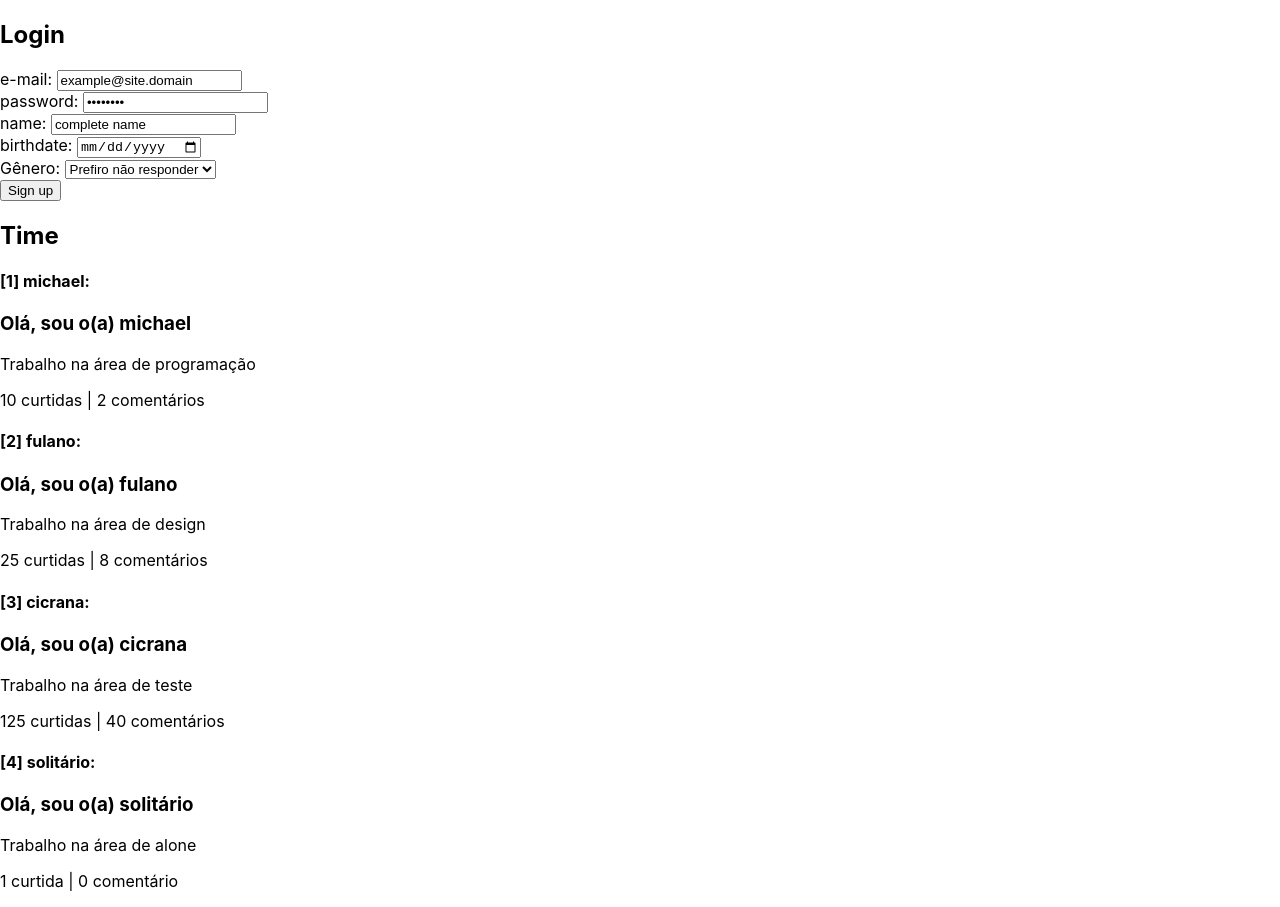
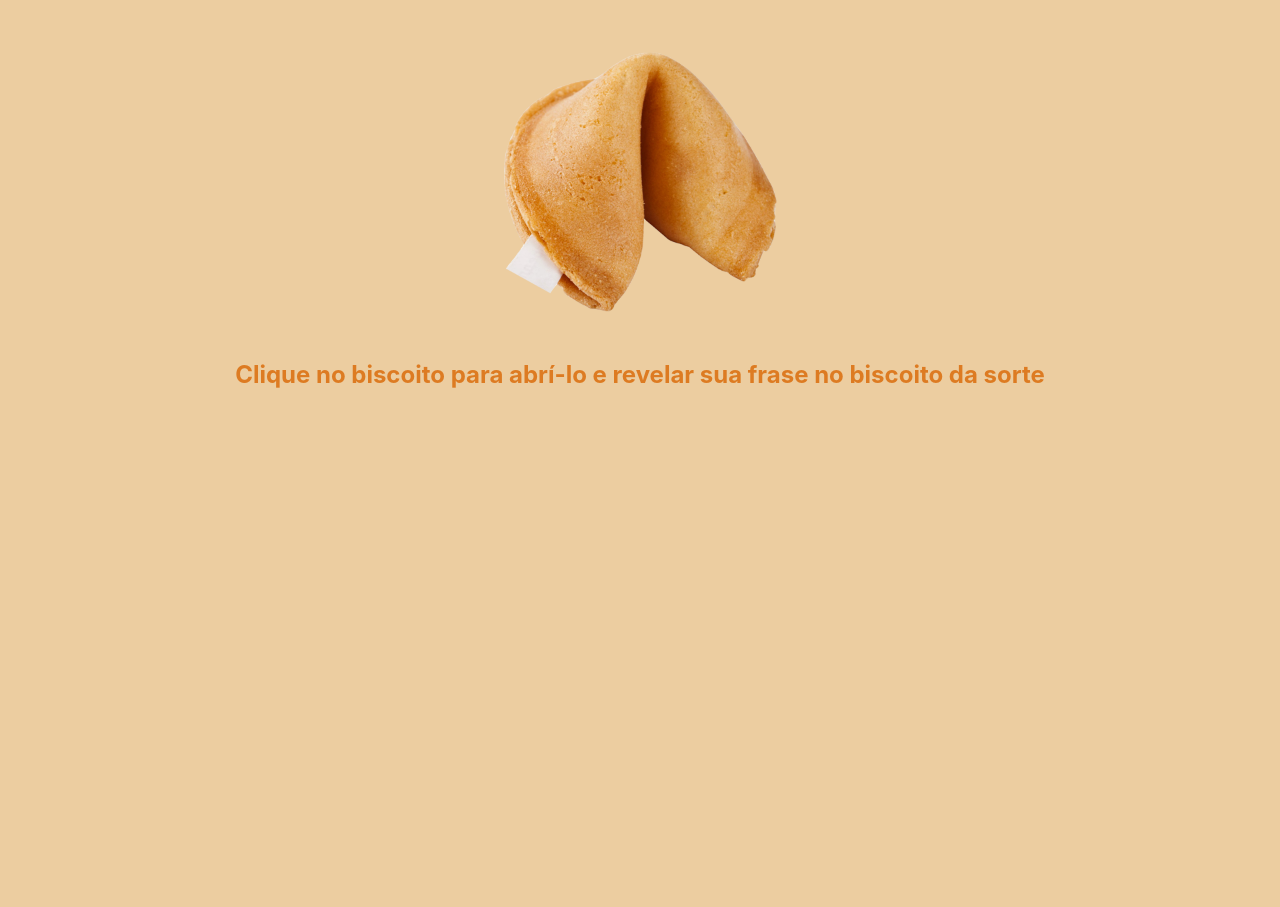
Before and after one commit to menestrel-mkmb/udemy_mat-fraga_react, a React (Create React App) app in the folder meu-app/: page / in a window 1280 px wide. After the commit the page ends 800 px from the top, so only its background shows below. Built offline with nearby package versions, Linux system fonts and the light colour scheme.

Commit message:
+ FortuneCookie Component;

```diff
--- a/meu-app/src/App.js
+++ b/meu-app/src/App.js
@@ -1,19 +1,21 @@
 import './App.css';
 
-import BemVindo from './components/BemVindo/BemVindo';
-import Relogio from './components/Relogio/Relogio';
+// import BemVindo from './components/BemVindo/BemVindo';
+// import Relogio from './components/Relogio/Relogio';
 
-import Formulario from './components/Formulario/Formulario';
+// import Formulario from './components/Formulario/Formulario';
 
-import Equipe from './components/Equipe/Equipe';
+// import Equipe from './components/Equipe/Equipe';
+
+import FortuneCookie from './components/FortuneCookie/FortuneCookie';
 
 function App() {
   return (<>
     {/* <BemVindo name="Fulano"/>
-    <Relogio/> */}
+    <Relogio/>
     <Formulario />
-
-    <Equipe/>
+    <Equipe/> */}
+    <FortuneCookie />
     </>);
 }
 
--- /dev/null
+++ b/meu-app/src/components/FortuneCookie/FortuneCookie.js
@@ -0,0 +1,50 @@
+import React, {Component} from "react";
+import styles from "./styles.css";
+
+class FortuneCookie extends Component {
+    constructor(props) {
+        super(props);
+        this.state = {
+            phrases: [
+            'Siga os bons e aprenda com eles.',
+            'O bom-senso vale mais do que muito conhecimento.',
+            'O riso é a menor distância entre duas pessoas.',
+            'Deixe de lado as preocupações e seja feliz.',
+            'Realize o óbvio, pense no improvável e conquiste o impossível.',
+            'Acredite em milagres, mas não dependa deles.',
+            'A maior barreira para o sucesso é o medo do fracasso.'
+            ],
+            chosenPhrase : "Clique no biscoito para abrí-lo e revelar sua frase no biscoito da sorte",
+            showFortune: false
+        }
+
+        this.open = this.open.bind(this);
+        this.randomPick = this.randomPick.bind(this);
+    }
+
+    open(e) {
+        e.preventDefault();
+        this.randomPick();
+        this.setState({showFortune: true});
+    }
+
+    randomPick() {
+        this.setState({chosenPhrase: `" ${this.state.phrases
+                                        [Math.floor(Math.random() * this.state.phrases.length)]}
+                                         "`});
+    }
+
+    render() {
+        return(<article className={"fortune-cookie__artc"}>
+            <img
+                className={"fortune-cookie__img"} src={require('../../assets/biscoito.png')}
+                onClick={this.open} alt="Biscoito da sorte, clique para abrí-lo" srcset=""
+            />
+            <h3 className={"fortune-cookie__text"}>
+                {this.state.chosenPhrase}
+            </h3>
+        </article>);
+    }
+}
+
+export default FortuneCookie;
--- /dev/null
+++ b/meu-app/src/components/FortuneCookie/styles.css
@@ -0,0 +1,18 @@
+body {
+    background-color: #eccda0;
+}
+
+.fortune-cookie__artc {
+    padding: 2rem;
+    text-align: center;
+}
+
+.fortune-cookie__img {
+    height: 300px;
+    width: 300px;
+}
+
+.fortune-cookie__text {
+    color: #dd7b22;
+    font-size: 1.5rem;
+}
```
Also changed, not shown: meu-app/src/assets/biscoito.png (added).
